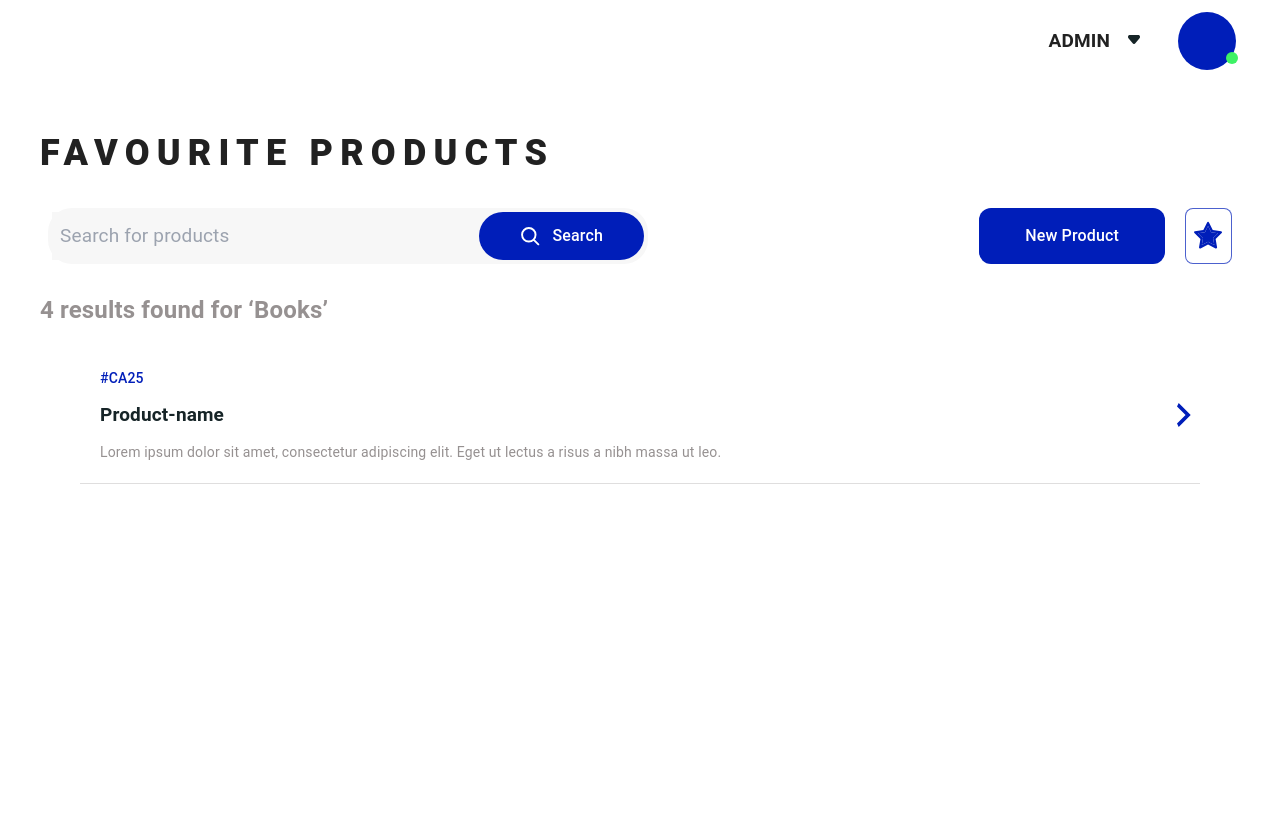
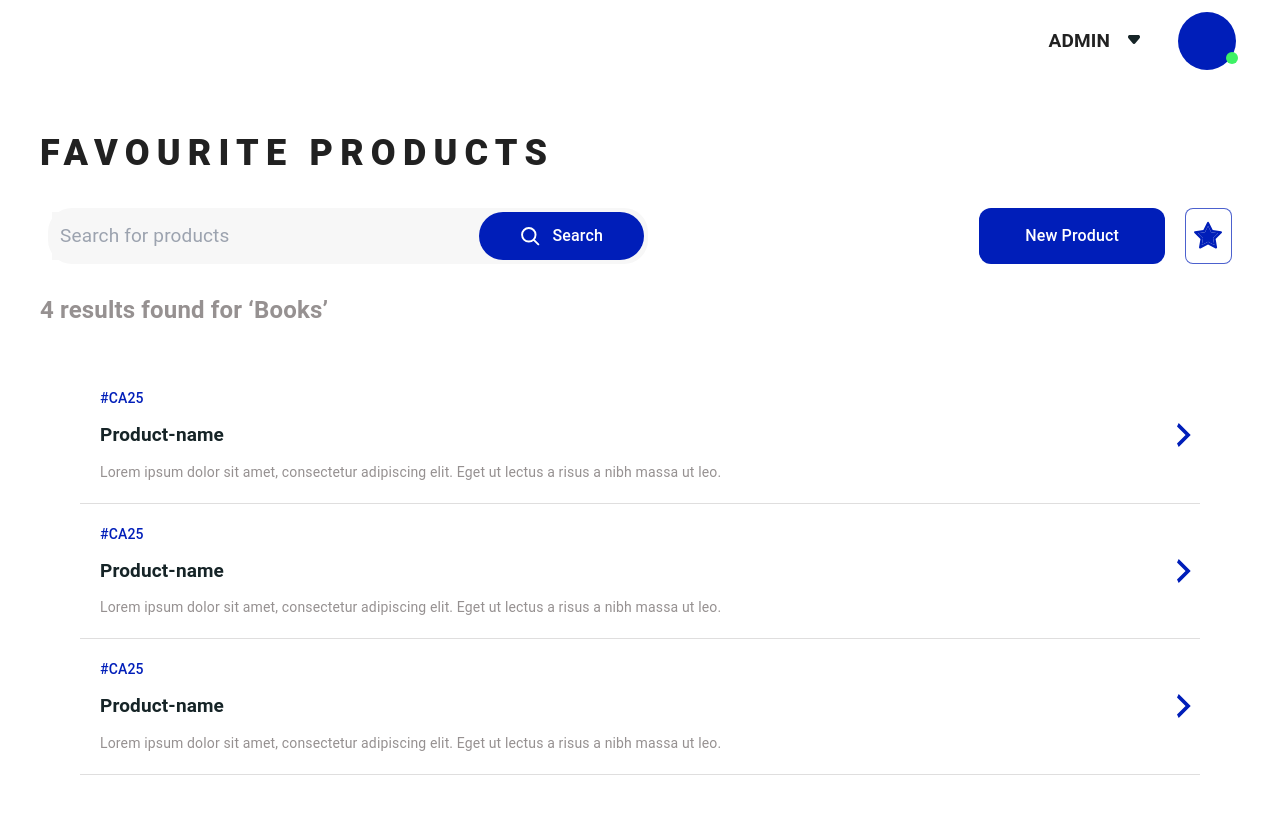
Before and after one commit to NaveenDanj/code94-ecom-frontend, a React (Vite) app: page /search in a window 1280 px wide. Shown: the top 814 px of the page. Built offline with nearby package versions, Linux system fonts and the light colour scheme.

Commit message:
added saerch item component

```diff
--- /dev/null
+++ b/src/components/SearchItem.tsx
@@ -0,0 +1,20 @@
+import arrowIcon from '../assets/icons/arrow.svg'
+
+function SearchItem() {
+  return (
+    <div style={{ borderBottom : '1px solid rgba(150, 145, 145 , 0.3)' }} className='tw-flex tw-justify-between tw-w-full tw-py-5 tw-pl-5'>
+
+        <div className='tw-flex tw-flex-col tw-gap-3'>
+
+            <label className='tw-text-[#001EB9] tw-text-[14px] tw-font-[500]'>#CA25</label>
+            <label className='tw-text-[#162427] tw-text-[19px] tw-font-[700]'>Product-name</label>
+            <p className='tw-text-[#969191] tw-text-[14px] tw-font-[400]'>Lorem ipsum dolor sit amet, consectetur adipiscing elit. Eget ut lectus a risus a nibh massa ut leo.</p>
+        </div>
+
+        <img className='tw-my-auto tw-w-[32px] tw-h-[32px] tw-cursor-pointer' src={arrowIcon} />
+
+    </div>
+  )
+}
+
+export default SearchItem
--- a/src/pages/App/SearchResult.tsx
+++ b/src/pages/App/SearchResult.tsx
@@ -1,5 +1,5 @@
 import MainBar from '../../components/MainBar'
-import arrowIcon from '../../assets/icons/arrow.svg'
+import SearchItem from '../../components/SearchItem'
 
 function SearchResult() {
   return (
@@ -17,18 +17,9 @@ function SearchResult() {
 
         <div className='tw-p-10 tw-flex tw-flex-col tw-w-full'>
 
-            <div style={{ borderBottom : '1px solid rgba(150, 145, 145 , 0.3)' }} className='tw-flex tw-justify-between tw-w-full tw-pb-5 tw-pl-5'>
-
-                <div className='tw-flex tw-flex-col tw-gap-3'>
-
-                    <label className='tw-text-[#001EB9] tw-text-[14px] tw-font-[500]'>#CA25</label>
-                    <label className='tw-text-[#162427] tw-text-[19px] tw-font-[700]'>Product-name</label>
-                    <p className='tw-text-[#969191] tw-text-[14px] tw-font-[400]'>Lorem ipsum dolor sit amet, consectetur adipiscing elit. Eget ut lectus a risus a nibh massa ut leo.</p>
-                </div>
-
-                <img className='tw-my-auto tw-w-[32px] tw-h-[32px] tw-cursor-pointer' src={arrowIcon} />
-
-            </div>
+            <SearchItem />
+            <SearchItem />
+            <SearchItem />
 
         </div>
 
```
